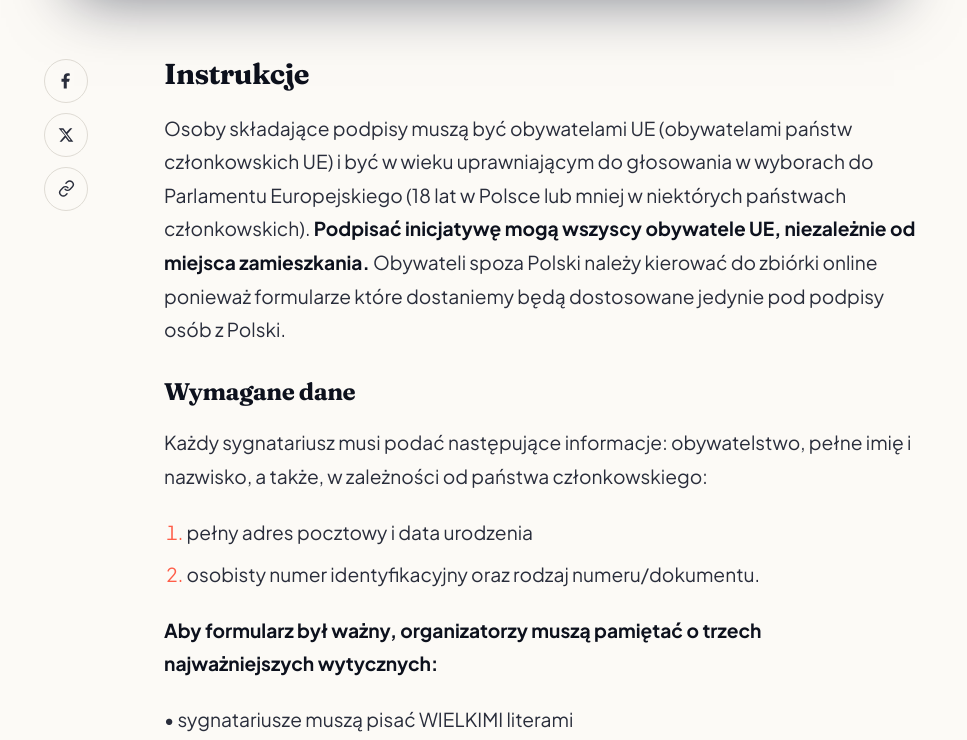
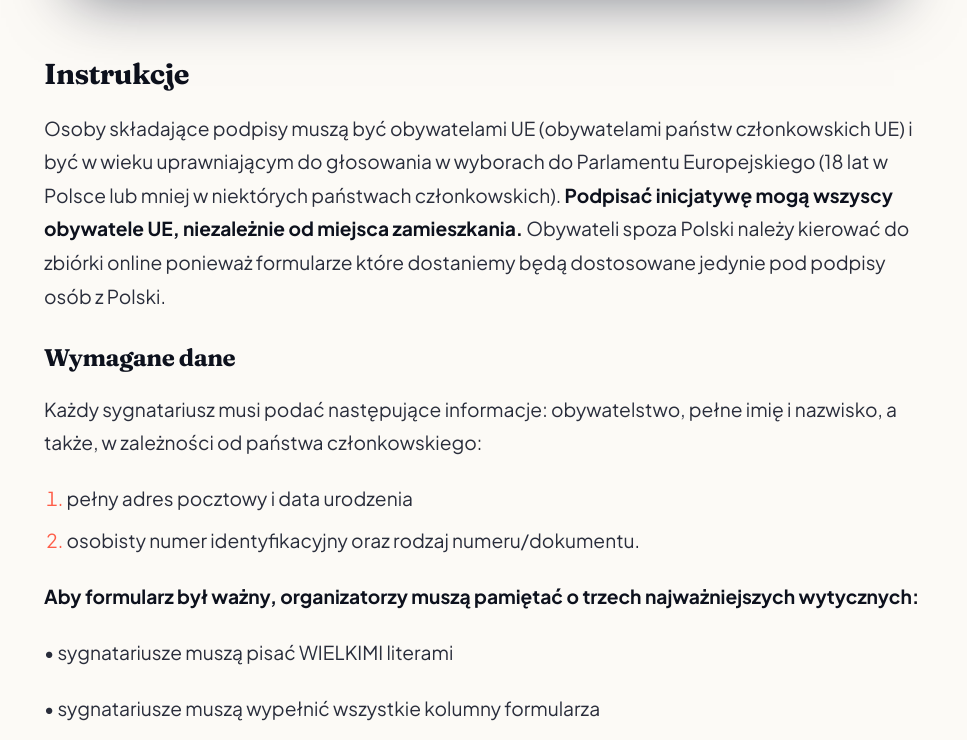
Before and after one commit to PiotrJander/wschod-website, an Eleventy site: page src/posts/same-to-ogarniemy.md in a window 1280 px wide. Shown: the part 1293-2033 px from the top of the page, without its empty margins (156-1123 px from the left). Built offline with nearby package versions, Linux system fonts and the light colour scheme; Eleventy itself is replaced by a stand-in of ours; files that its build step writes are made by us from their sources.

Commit message:
Remove share buttons (Facebook, X, copy link) from blog posts

```diff
--- a/src/_includes/post.njk
+++ b/src/_includes/post.njk
@@ -1,7 +1,6 @@
 ---
 layout: base.njk
 ---
-{%- set canonical = site.url + page.url %}
     <article>
       <section class="post-hero">
         <div class="container-narrow">
@@ -34,20 +33,6 @@ layout: base.njk
 
       <div class="post-body">
         <div class="container-narrow">
-          <div class="post-layout">
-            <div class="post-share" aria-label="Udostępnij">
-              <a href="https://www.facebook.com/sharer/sharer.php?u={{ canonical | urlencode }}" target="_blank" rel="noopener" aria-label="Udostępnij na Facebooku">
-                <svg width="18" height="18" viewBox="0 0 24 24" fill="currentColor"><path d="M13 22v-9h3l1-4h-4V7c0-1 .5-2 2-2h2V2c-.5 0-2-.2-3-.2-3 0-5 2-5 5V9H6v4h3v9h4z"/></svg>
-              </a>
-              <a href="https://twitter.com/intent/tweet?url={{ canonical | urlencode }}&text={{ title | urlencode }}" target="_blank" rel="noopener" aria-label="Udostępnij na X">
-                <svg width="16" height="16" viewBox="0 0 24 24" fill="currentColor"><path d="M18.244 2H21.5l-7.5 8.57L23 22h-6.938l-4.84-6.32L5.6 22H2.34l8.02-9.166L1 2h7.09l4.376 5.79L18.244 2Zm-1.22 18h1.92L7.05 4H5l11.974 16Z"/></svg>
-              </a>
-              <button type="button" id="copyLink" data-url="{{ canonical }}" aria-label="Skopiuj link">
-                <svg width="17" height="17" viewBox="0 0 24 24" fill="none" stroke="currentColor" stroke-width="2" stroke-linecap="round" stroke-linejoin="round"><path d="M10 13a5 5 0 0 0 7.07 0l3-3a5 5 0 0 0-7.07-7.07l-1.72 1.71"/><path d="M14 11a5 5 0 0 0-7.07 0l-3 3a5 5 0 0 0 7.07 7.07l1.71-1.71"/></svg>
-              </button>
-            </div>
-
-            <div>
           <div class="prose">
             {{ content | safe }}
           </div>
@@ -60,8 +45,6 @@ layout: base.njk
             <a class="btn btn--coral" href="{{ site.links.join }}" target="_blank" rel="noopener">
               Dołącz do ruchu <span class="arrow" aria-hidden="true">→</span>
             </a>
-              </div>
-            </div>
           </div>
         </div>
       </div>
@@ -95,15 +78,3 @@ layout: base.njk
       </section>
       {%- endif %}
     </article>
-
-    <script>
-      document.getElementById("copyLink")?.addEventListener("click", async (e) => {
-        const btn = e.currentTarget;
-        try {
-          await navigator.clipboard.writeText(btn.dataset.url);
-          btn.style.background = "var(--jade)";
-          btn.style.color = "var(--on-jade)";
-          setTimeout(() => { btn.style.background = ""; btn.style.color = ""; }, 1400);
-        } catch (err) { /* no-op */ }
-      });
-    </script>
--- a/src/css/style.css
+++ b/src/css/style.css
@@ -1426,46 +1426,6 @@
   }
   .prose .pullquote figcaption::before { content: "— "; }
 
-  /* Sticky share rail on wide screens, inline on mobile. */
-  .post-layout {
-    display: grid;
-    grid-template-columns: 1fr;
-    gap: 2rem;
-  }
-  @media (min-width: 980px) {
-    .post-layout { grid-template-columns: 4.5rem minmax(0, 1fr); gap: 3rem; }
-  }
-  .post-share {
-    display: flex;
-    gap: 0.6rem;
-    flex-wrap: wrap;
-  }
-  @media (min-width: 980px) {
-    .post-share {
-      position: sticky;
-      top: 6rem;
-      flex-direction: column;
-      align-self: start;
-    }
-  }
-  .post-share a, .post-share button {
-    width: 44px;
-    height: 44px;
-    border-radius: 999px;
-    border: 1px solid var(--rule);
-    color: var(--ink-2);
-    display: inline-flex;
-    align-items: center;
-    justify-content: center;
-    transition: background-color .2s ease, color .2s ease, border-color .2s ease, transform .2s ease;
-  }
-  .post-share a:hover, .post-share button:hover {
-    background: var(--ink);
-    color: var(--on-blue);
-    border-color: var(--ink);
-    transform: translateY(-2px);
-  }
-
   .post-footer {
     margin-block-start: clamp(2.5rem, 1.5rem + 3vw, 4rem);
     padding-block-start: 2rem;
```
Lines whose indentation alone changed are shown as unchanged.
